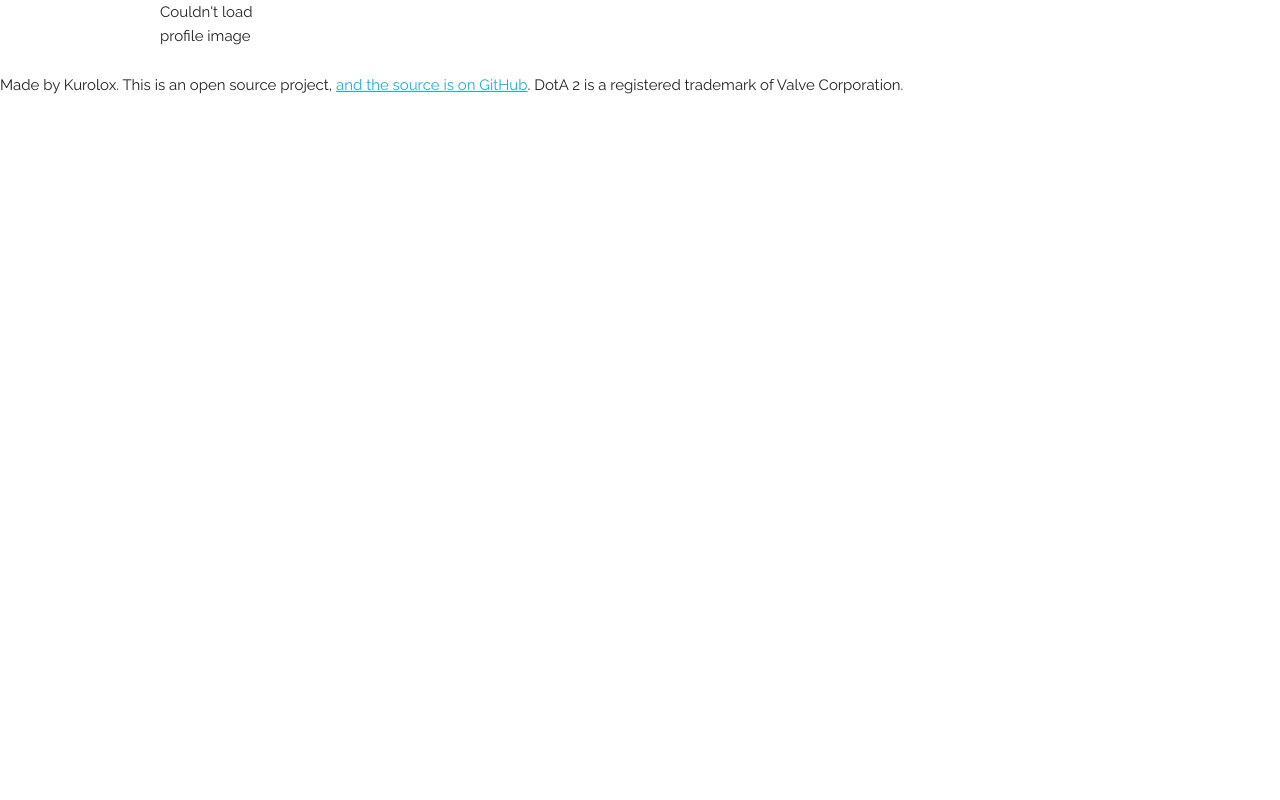
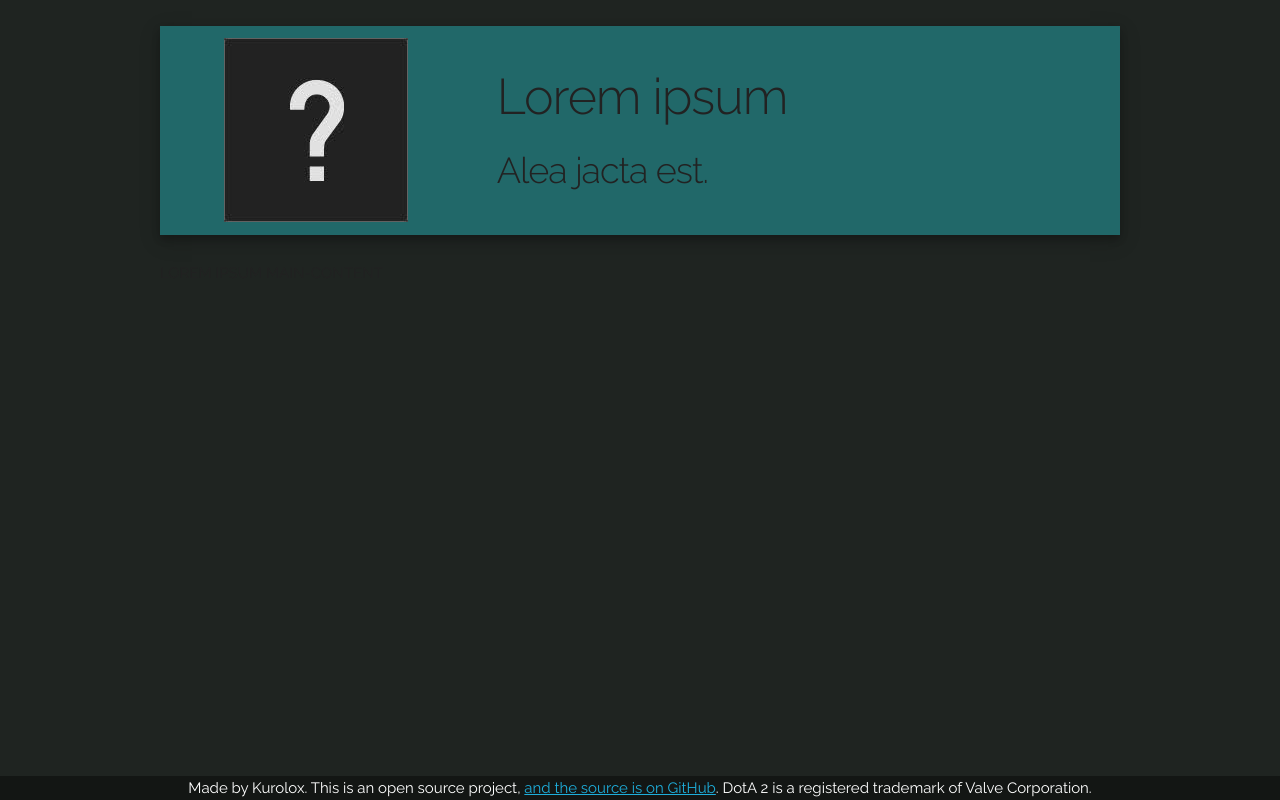
Before and after one commit to Kurolox/Dotamusing, a Flask app: page /1 in a window 1280 px wide. Run offline with Flask 2, Linux system fonts and the light colour scheme; data that the repository does not hold is empty.

Commit message:
Added placeholder for profile top block

```diff
--- a/src/main.py
+++ b/src/main.py
@@ -1,13 +1,15 @@
 from flask import Flask, render_template, request, redirect, url_for
-import requests # For getting Steam ID
+import requests  # For getting Steam ID
 
 
 app = Flask(__name__)
+
 
 @app.route("/")
 def greeter():
     """Displays the greeter website."""
     return render_template("index.html")
+
 
 @app.route("/", methods=["POST"])
 def on_input_field():
@@ -16,7 +18,7 @@
     steamID = get_steam_id(request.form["dotaID"])
 
     if steamID > 0:
-        return redirect(url_for("profile", steamID = steamID), 302)
+        return redirect(url_for("profile", steamID=steamID), 302)
     else:
         return render_template("index.html", error="Failed to get Steam ID. Did you type it correctly?")
 
@@ -24,24 +26,28 @@
 def get_steam_id(field_input):
     """Tries to get a valid SteamID to use with the opendota API with the provided input."""
 
-    request_payload = {"action": "steamID", "id":field_input}
-    steamid_request = requests.get("http://steamid.co/php/api.php", params=request_payload)
+    request_payload = {"action": "steamID", "id": field_input}
+    steamid_request = requests.get(
+        "http://steamid.co/php/api.php", params=request_payload)
 
     try:
         if "error" in steamid_request.json().keys():
             return -1
         else:
-            return int(steamid_request.json()["steamID64"]) - 76561197960265728 # Converts ID64 to ID32, which OpenDota uses for the API calls
+            # Converts ID64 to ID32, which OpenDota uses for the API calls
+            return int(steamid_request.json()["steamID64"]) - 76561197960265728
     except ValueError:
         return -2
+
 
 @app.route("/<int:steamID>")
 def profile(steamID):
     user_profile = get_user_profile(steamID)
-    if "profile" not in user_profile.keys(): # If OpenDota API couldn't fetch any info, remove the dict
+    if "profile" not in user_profile.keys():  # If OpenDota API couldn't fetch any info, remove the dict
         user_profile = None
-    #TODO: Add opendota API calls and stuff
+    # TODO: Add opendota API calls and stuff
     return render_template("profile.html", profile=user_profile)
+
 
 def get_user_profile(steamID):
     try:
@@ -49,5 +55,6 @@
     except ValueError:
         return None
 
+
 if __name__ == '__main__':
     app.run()
--- /dev/null
+++ b/src/static/css/profile.css
@@ -0,0 +1,52 @@
+body {
+    background-color: #1F2421;
+}
+
+/* STICKY FOOTER */
+
+body {
+    display: flex;
+    min-height: 100vh;
+    flex-direction: column;
+}
+
+.main-content {
+    flex: 1;
+}
+
+footer {
+    display: flex;
+    align-items: center;
+    opacity: 1;
+    background-color: rgba(0, 0, 0, 0.4);
+}
+
+.footer-text {
+    margin: auto;
+    color: white;
+    text-align: center;
+}
+
+/* STICKY FOOTER END */
+
+/* TOP PROFILE DISPLAY */
+
+.top-profile {
+    margin: 2% auto;
+    padding: 1%;
+    box-shadow: 0 4px 8px 0 rgba(0, 0, 0, 0.2), 0 6px 20px 0 rgba(0, 0, 0, 0.19);
+    background-color: #216869;
+    display: flex;
+    align-items: center;
+    justify-content: center;
+}
+
+.profile-image {
+    display: flex;
+    justify-content: center;
+    align-items: center;
+}
+
+.profile-rank{
+    margin-bottom: 0;
+}
--- a/src/templates/profile.html
+++ b/src/templates/profile.html
@@ -22,7 +22,7 @@
   –––––––––––––––––––––––––––––––––––––––––––––––––– -->
     <link rel="stylesheet" href="{{ url_for('static', filename='css/normalize.css')}}">
     <link rel="stylesheet" href="{{ url_for('static', filename='css/skeleton.css')}}">
-    <link rel="stylesheet" href="{{ url_for('static', filename='css/customProfile.css')}}">
+    <link rel="stylesheet" href="{{ url_for('static', filename='css/profile.css')}}">
     <!-- Favicon
   –––––––––––––––––––––––––––––––––––––––––––––––––– -->
     <link rel="icon" type="image/png" href="{{ url_for('static', filename='images/favicon.png')}}">
@@ -34,32 +34,25 @@
     <!-- Primary Page Layout
   –––––––––––––––––––––––––––––––––––––––––––––––––– -->
 
-    <div class="container">
-        <div class="row topseparator">
-            <div class="two columns u-max-full-width">
-                {% if profile %}
-                <img src="{{ profile['profile']['avatarfull'] }}" />
-                {% else %}
-                <p>Couldn't load profile image</p>
-                {% endif %}
-            </div>
+    <div class="container top-profile">
 
-            <div class="one column">
-                <br>
-            </div>
-            <div class="three columns">
-                {% if profile %}
-                <h2>{{ profile["profile"]["personaname"] }}</h2>
-                {% endif %}
-            </div>
+        <!-- IMG / NAME / RANK-->
+
+        <div class="row one-third column profile-image">
+            <img src="static/images/default-avatar.jpg">
+        </div>
+        <div class="row two-thirds column">
+            <h1 class="profile-name">Lorem ipsum</h1>
+            <h3 class="profile-rank">Alea jacta est.</h3>
         </div>
     </div>
 
+    <div class="container main-content">
+        LOREM IPSUM MAIN-CONTENT
+    </div>
     <footer>
-        <div>
-            <p>Made by Kurolox. This is an open source project,
-                <a href="https://github.com/Kurolox/Dotamusing">and the source is on GitHub</a>. DotA 2 is a registered trademark of Valve Corporation.</p>
-        </div>
+        <p class="footer-text">Made by Kurolox. This is an open source project,
+            <a href="https://github.com/Kurolox/Dotamusing">and the source is on GitHub</a>. DotA 2 is a registered trademark of Valve Corporation.</p>
     </footer>
     <!-- End Document
   –––––––––––––––––––––––––––––––––––––––––––––––––– -->
```
Also changed, not shown: src/static/images/default-avatar.jpg (added).
